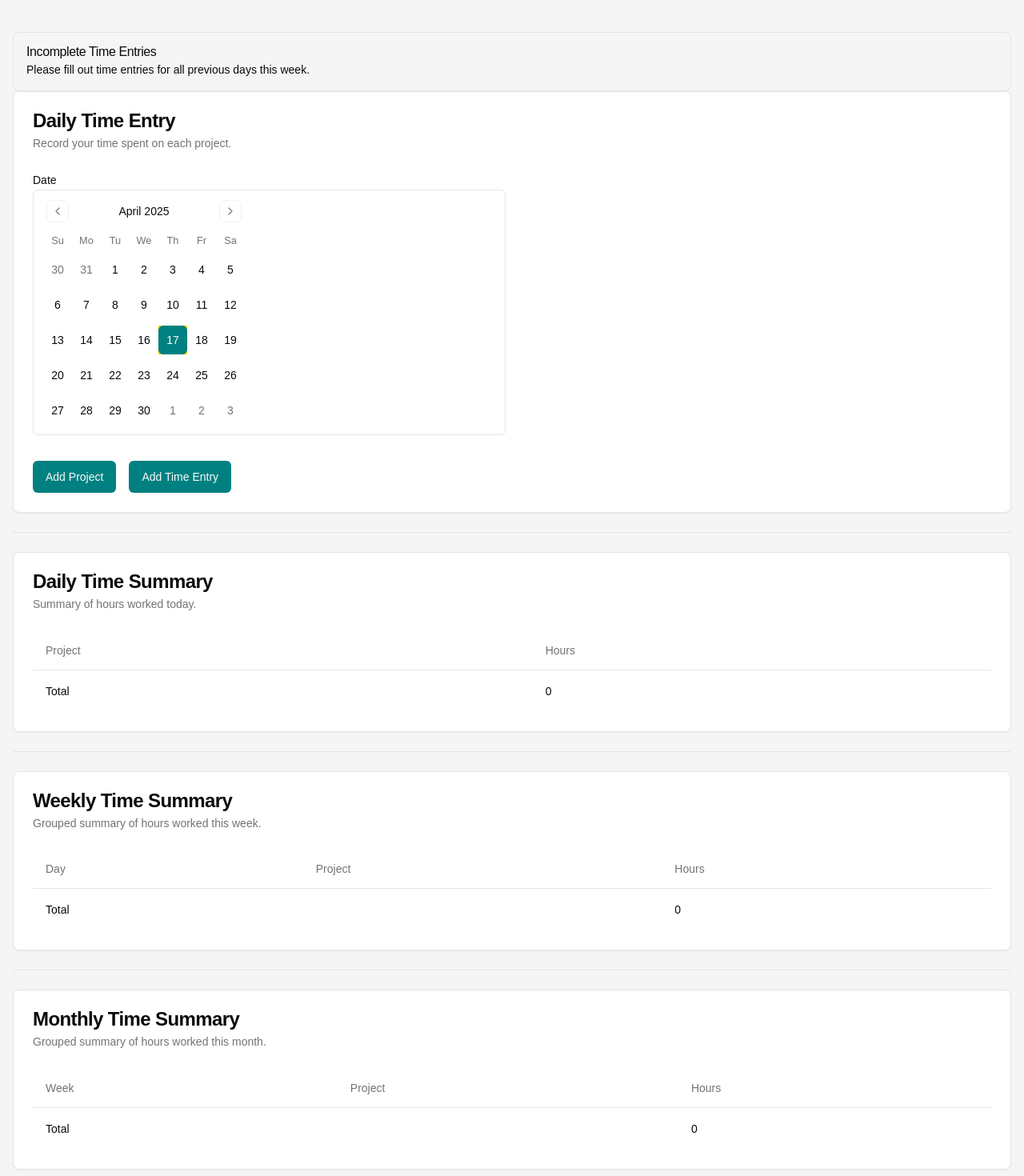
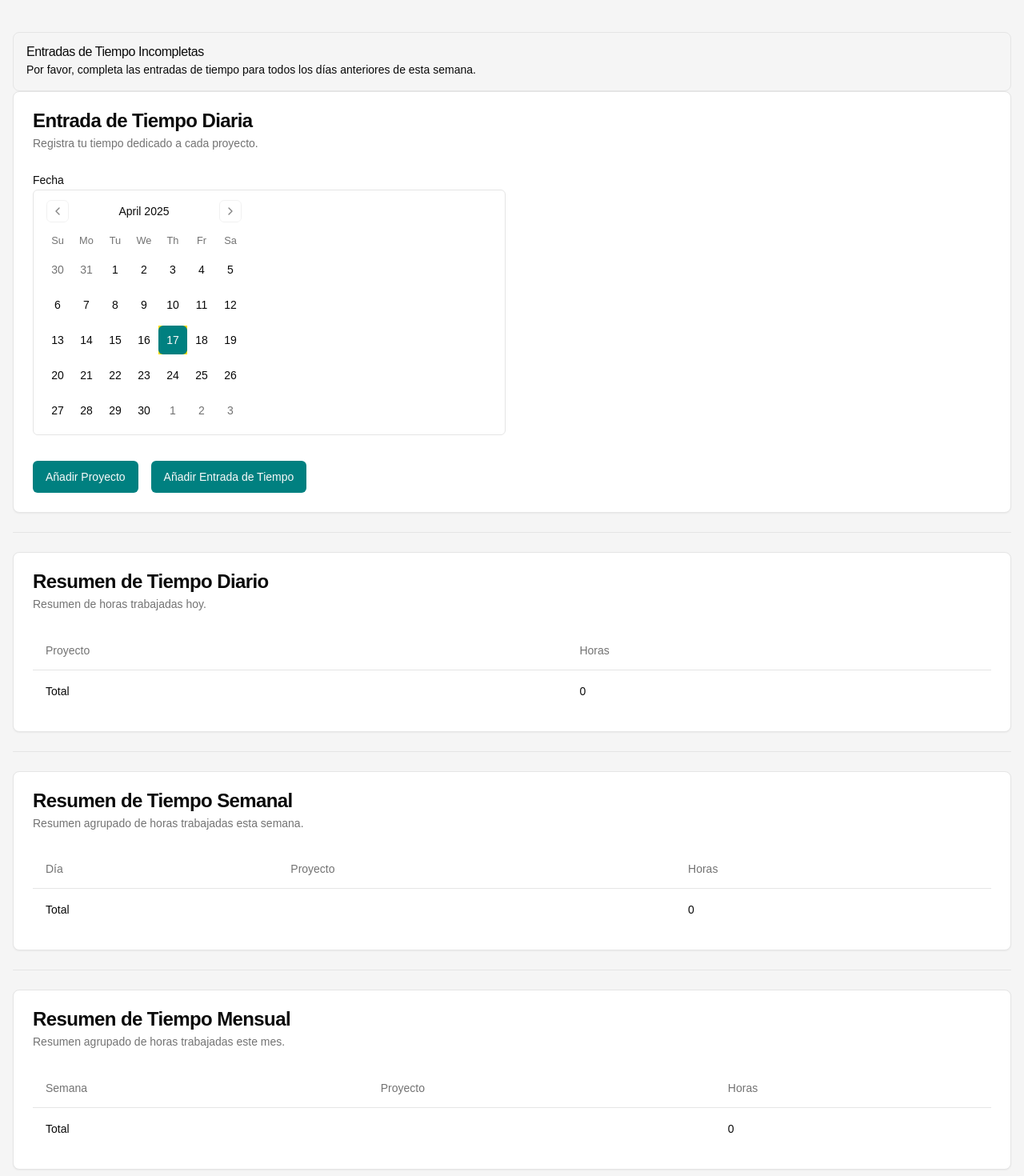
Before and after one commit to aangel-sama/CyD-Registro-de-horas, a Next.js app: page / in a window 1280 px wide. Shown: the top 1470 px of the page at 80% size. Built offline with nearby package versions, Linux system fonts and the light colour scheme.

Commit message:
puedes dejar la pagina en español?

```diff
--- a/src/app/page.tsx
+++ b/src/app/page.tsx
@@ -55,7 +55,7 @@ type SummaryType = "daily" | "weekly" | "monthly";
 export default function Home() {
   const { toast } = useToast();
 
-  const [projects] = useState(["Project A", "Project B", "Project C"]);
+  const [projects] = useState(["Proyecto A", "Proyecto B", "Proyecto C"]);
   const [date, setDate] = useState<Date>(new Date());
   const [entries, setEntries] = useState<
     { project: string; hours: number }[]
@@ -80,7 +80,7 @@ export default function Home() {
   };
 
   useEffect(() => {
-    // Load time entries from local storage on component mount
+    // Cargar entradas de tiempo desde el almacenamiento local al montar el componente
     const storedTimeEntries = localStorage.getItem('timeEntries');
     if (storedTimeEntries) {
       setTimeEntries(JSON.parse(storedTimeEntries));
@@ -88,18 +88,18 @@ export default function Home() {
   }, []);
 
   useEffect(() => {
-    // Recalculate total hours whenever entries change
+    // Recalcular el total de horas cada vez que cambian las entradas
     const newTotalHours = entries.reduce((sum, entry) => sum + entry.hours, 0);
     setTotalHours(newTotalHours);
   }, [entries]);
 
   useEffect(() => {
-    // Save time entries to local storage whenever timeEntries changes
+    // Guardar entradas de tiempo en el almacenamiento local cada vez que cambian las entradas de tiempo
     localStorage.setItem('timeEntries', JSON.stringify(timeEntries));
   }, [timeEntries]);
 
   useEffect(() => {
-    // Clear entries when the date changes
+    // Limpiar entradas cuando cambia la fecha
     setEntries([]);
     setTotalHours(0);
     setIsSubmitted(false);
@@ -109,7 +109,7 @@ export default function Home() {
     const dateStr = format(date, "yyyy-MM-dd");
     const existingEntries = timeEntries.filter(entry => entry.date === dateStr);
     if (existingEntries.length > 0) {
-      // Load existing entries into the entries state for editing
+      // Cargar las entradas existentes en el estado de entradas para editar
       setEntries(existingEntries.map(entry => ({ project: entry.project, hours: entry.hours })));
       setEditMode(true);
     }
@@ -118,13 +118,13 @@ export default function Home() {
   const addEntry = () => {
     if (totalHours >= 8) {
       setShowAlert(true);
-      setAlertMessage("You have already added 8 hours.");
+      setAlertMessage("Ya has añadido 8 horas.");
       return;
     }
     setEntries((prev) => {
-      // If the last entry has hours less than 8, create a new entry with remaining hours
+      // Si la última entrada tiene horas menores a 8, crea una nueva entrada con las horas restantes
       const lastEntry = prev[prev.length - 1];
-        // Add a new entry with 0 hours initially
+        // Añadir una nueva entrada con 0 horas inicialmente
         return [...prev, { project: projects[0], hours: 0 }];
     });
   };
@@ -144,12 +144,12 @@ export default function Home() {
 
   const handleSubmit = () => {
     if (totalHours !== 8) {
-      setShowAlert(true); // Show the alert message
-      setAlertMessage("Total hours must be exactly 8 hours.");
+      setShowAlert(true); // Mostrar el mensaje de alerta
+      setAlertMessage("El total de horas debe ser exactamente 8 horas.");
       return;
     }
 
-    setShowAlert(false); // Ensure alert is hidden if conditions are met
+    setShowAlert(false); // Asegurar que la alerta esté oculta si se cumplen las condiciones
 
     const newTimeEntries = entries.map((entry) => ({
       id: Date.now().toString(),
@@ -158,7 +158,7 @@ export default function Home() {
       hours: entry.hours,
     }));
 
-    // If in edit mode, replace the entries for the selected date
+    // Si está en modo de edición, reemplazar las entradas para la fecha seleccionada
     if (editMode) {
       const dateStr = format(date, "yyyy-MM-dd");
       setTimeEntries((prev) =>
@@ -170,15 +170,15 @@ export default function Home() {
 
     localStorage.setItem('timeEntries', JSON.stringify([...timeEntries, ...newTimeEntries]));
 
-    setIsSubmitted(true); // Set submitted status to true
-    setEntries([]); // Reset entries to initial state
-    setEditMode(false); // Reset edit mode
+    setIsSubmitted(true); // Establecer el estado de enviado a verdadero
+    setEntries([]); // Restablecer las entradas al estado inicial
+    setEditMode(false); // Restablecer el modo de edición
     setTotalHours(0)
     setShowCalendar(false);
 
     toast({
-      title: "Success",
-      description: "Time entry added successfully.",
+      title: "Éxito",
+      description: "Entrada de tiempo añadida exitosamente.",
     });
   };
 
@@ -190,10 +190,10 @@ export default function Home() {
     const dateStr = format(date, "yyyy-MM-dd");
     const existingEntries = timeEntries.filter(entry => entry.date === dateStr);
     if (existingEntries.length > 0) {
-      // Load existing entries into the entries state for editing
+      // Cargar las entradas existentes en el estado de entradas para editar
       setEntries(existingEntries.map(entry => ({ project: entry.project, hours: entry.hours })));
     } else {
-      // If no entries exist for the date, initialize with empty entries
+      // Si no existen entradas para la fecha, inicializar con entradas vacías
       setEntries([{ project: projects[0], hours: 0 }]);
     }
   };
@@ -248,7 +248,7 @@ export default function Home() {
         isWithinInterval(entryDate, { start: startOfMonth, end: endOfMonth })
       ) {
         const weekNumber = getWeek(entryDate, { weekStartsOn: 1 });
-        const week = `Week ${weekNumber}`;
+        const week = `Semana ${weekNumber}`;
         const project = entry.project;
 
         if (!monthlySummary[week]) {
@@ -281,10 +281,10 @@ export default function Home() {
           <Table>
             <TableHeader>
               <TableRow>
-                {type === "weekly" && <TableHead>Day</TableHead>}
-                {type === "monthly" && <TableHead>Week</TableHead>}
-                <TableHead>Project</TableHead>
-                <TableHead>Hours</TableHead>
+                {type === "weekly" && <TableHead>Día</TableHead>}
+                {type === "monthly" && <TableHead>Semana</TableHead>}
+                <TableHead>Proyecto</TableHead>
+                <TableHead>Horas</TableHead>
               </TableRow>
             </TableHeader>
             <TableBody>
@@ -378,21 +378,21 @@ export default function Home() {
     <div className="container mx-auto py-10 px-4">
        {!isWeekCompleted() && (
         <Alert variant="warning">
-          <AlertTitle>Incomplete Time Entries</AlertTitle>
-          <AlertDescription>Please fill out time entries for all previous days this week.</AlertDescription>
+          <AlertTitle>Entradas de Tiempo Incompletas</AlertTitle>
+          <AlertDescription>Por favor, completa las entradas de tiempo para todos los días anteriores de esta semana.</AlertDescription>
         </Alert>
       )}
       <Card>
         <CardHeader>
-          <CardTitle>Daily Time Entry</CardTitle>
-          <CardDescription>Record your time spent on each project.</CardDescription>
+          <CardTitle>Entrada de Tiempo Diaria</CardTitle>
+          <CardDescription>Registra tu tiempo dedicado a cada proyecto.</CardDescription>
         </CardHeader>
         <CardContent className="grid gap-4">
 
             <>
               <div className="grid grid-cols-1 md:grid-cols-2 gap-4">
                 <div>
-                  <Label htmlFor="date">Date</Label>
+                  <Label htmlFor="date">Fecha</Label>
                     {showCalendar &&(
                         <Calendar
                             id="date"
@@ -411,18 +411,17 @@ export default function Home() {
                     )}
                   {!isValidDate(date) && (
                     <Alert variant="destructive">
-                      <AlertTitle>Invalid Date</AlertTitle>
+                      <AlertTitle>Fecha Inválida</AlertTitle>
                       <AlertDescription>
-                        You can only select dates from the current week up to
-                        today.
+                        Solo puedes seleccionar fechas desde el inicio de la semana actual hasta hoy.
                       </AlertDescription>
                     </Alert>
                   )}
                    {isWeekend(date) && (
                       <Alert variant="destructive">
-                        <AlertTitle>Weekend Date</AlertTitle>
+                        <AlertTitle>Fecha de Fin de Semana</AlertTitle>
                         <AlertDescription>
-                          You cannot select weekends.
+                          No puedes seleccionar fines de semana.
                         </AlertDescription>
                       </Alert>
                     )}
@@ -434,7 +433,7 @@ export default function Home() {
                   className="grid grid-cols-1 md:grid-cols-2 gap-4 items-center"
                 >
                   <div>
-                    <Label htmlFor={`project-${index}`}>Project</Label>
+                    <Label htmlFor={`project-${index}`}>Proyecto</Label>
                     <Select
                       id={`project-${index}`}
                       onValueChange={(value) =>
@@ -443,7 +442,7 @@ export default function Home() {
                       defaultValue={entry.project}
                     >
                       <SelectTrigger>
-                        <SelectValue placeholder="Select project" />
+                        <SelectValue placeholder="Seleccionar proyecto" />
                       </SelectTrigger>
                       <SelectContent>
                         {projects.map((p) => (
@@ -455,11 +454,11 @@ export default function Home() {
                     </Select>
                   </div>
                   <div>
-                    <Label htmlFor={`hours-${index}`}>Hours Worked</Label>
+                    <Label htmlFor={`hours-${index}`}>Horas Trabajadas</Label>
                     <Input
                       type="number"
                       id={`hours-${index}`}
-                      placeholder="Enter hours"
+                      placeholder="Ingresar horas"
                       value={entry.hours.toString()}
                       onChange={(e) => {
                         const value = Number(e.target.value);
@@ -491,11 +490,11 @@ export default function Home() {
               <div className="flex gap-4 mt-4">
                 {totalHours < 8 && (
                   <Button type="button" onClick={addEntry}>
-                    Add Project
+                    Añadir Proyecto
                   </Button>
                 )}
                 <Button onClick={handleSubmit} disabled={!isValidDate(date) || isWeekend(date)}>
-                  Add Time Entry
+                  Añadir Entrada de Tiempo
                 </Button>
               </div>
             </>
@@ -504,12 +503,12 @@ export default function Home() {
          {isWeekCompleted() && !showCalendar && (
             <>
               <Alert>
-                <AlertTitle>Time entry submitted</AlertTitle>
+                <AlertTitle>Entrada de tiempo enviada</AlertTitle>
                 <AlertDescription>
-                  You have submitted your time entry for today.
+                  Has enviado tu entrada de tiempo para hoy.
                 </AlertDescription>
               </Alert>
-              <Button onClick={handleEdit}>Edit Time Entry</Button>
+              <Button onClick={handleEdit}>Editar Entrada de Tiempo</Button>
             </>
          )}
         </CardContent>
@@ -519,20 +518,20 @@ export default function Home() {
 
       <SummaryCard
         type="daily"
-        title="Daily Time Summary"
-        description="Summary of hours worked today."
+        title="Resumen de Tiempo Diario"
+        description="Resumen de horas trabajadas hoy."
       />
       <Separator className="my-6" />
       <SummaryCard
         type="weekly"
-        title="Weekly Time Summary"
-        description="Grouped summary of hours worked this week."
+        title="Resumen de Tiempo Semanal"
+        description="Resumen agrupado de horas trabajadas esta semana."
       />
       <Separator className="my-6" />
       <SummaryCard
         type="monthly"
-        title="Monthly Time Summary"
-        description="Grouped summary of hours worked this month."
+        title="Resumen de Tiempo Mensual"
+        description="Resumen agrupado de horas trabajadas este mes."
       />
     </div>
   );
```
